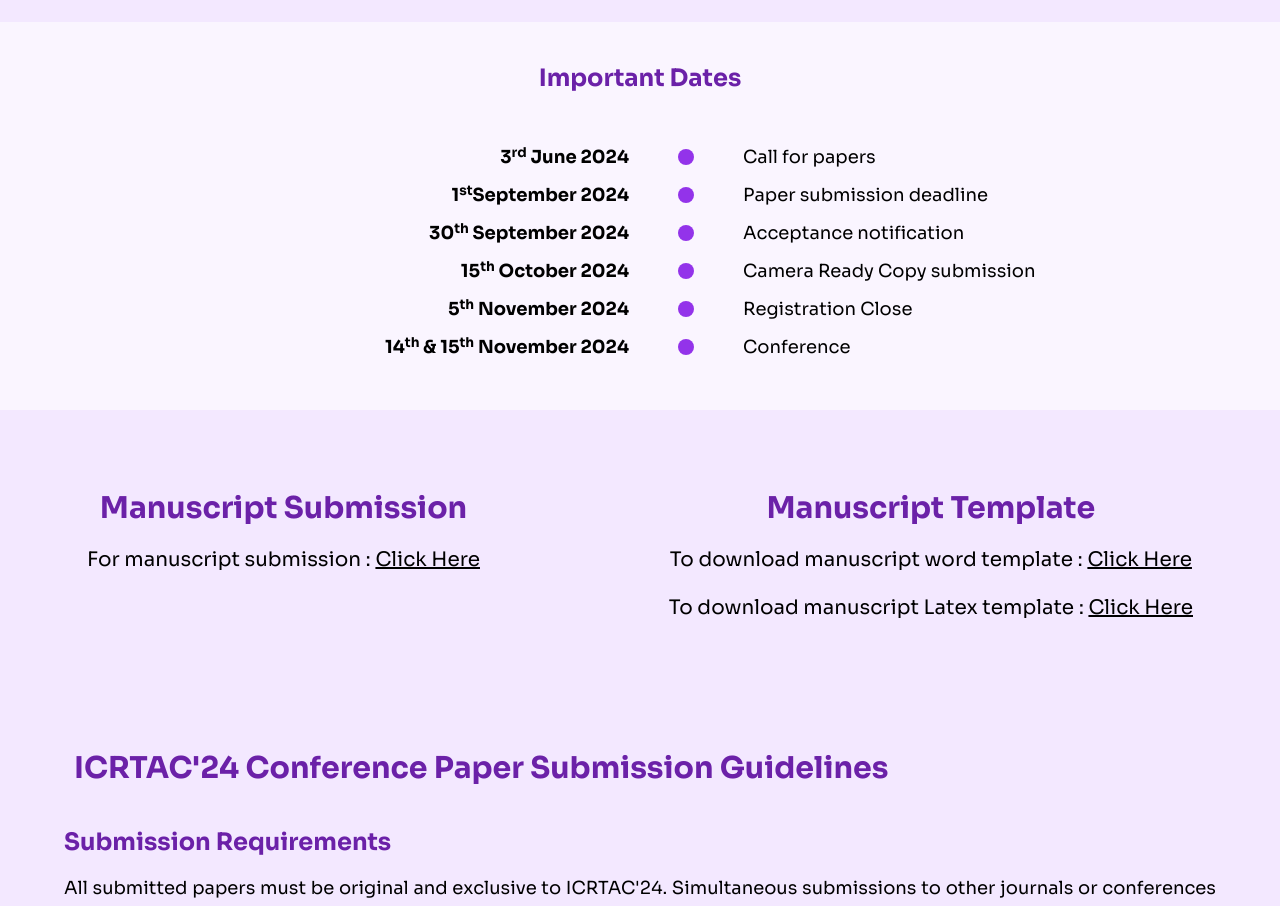
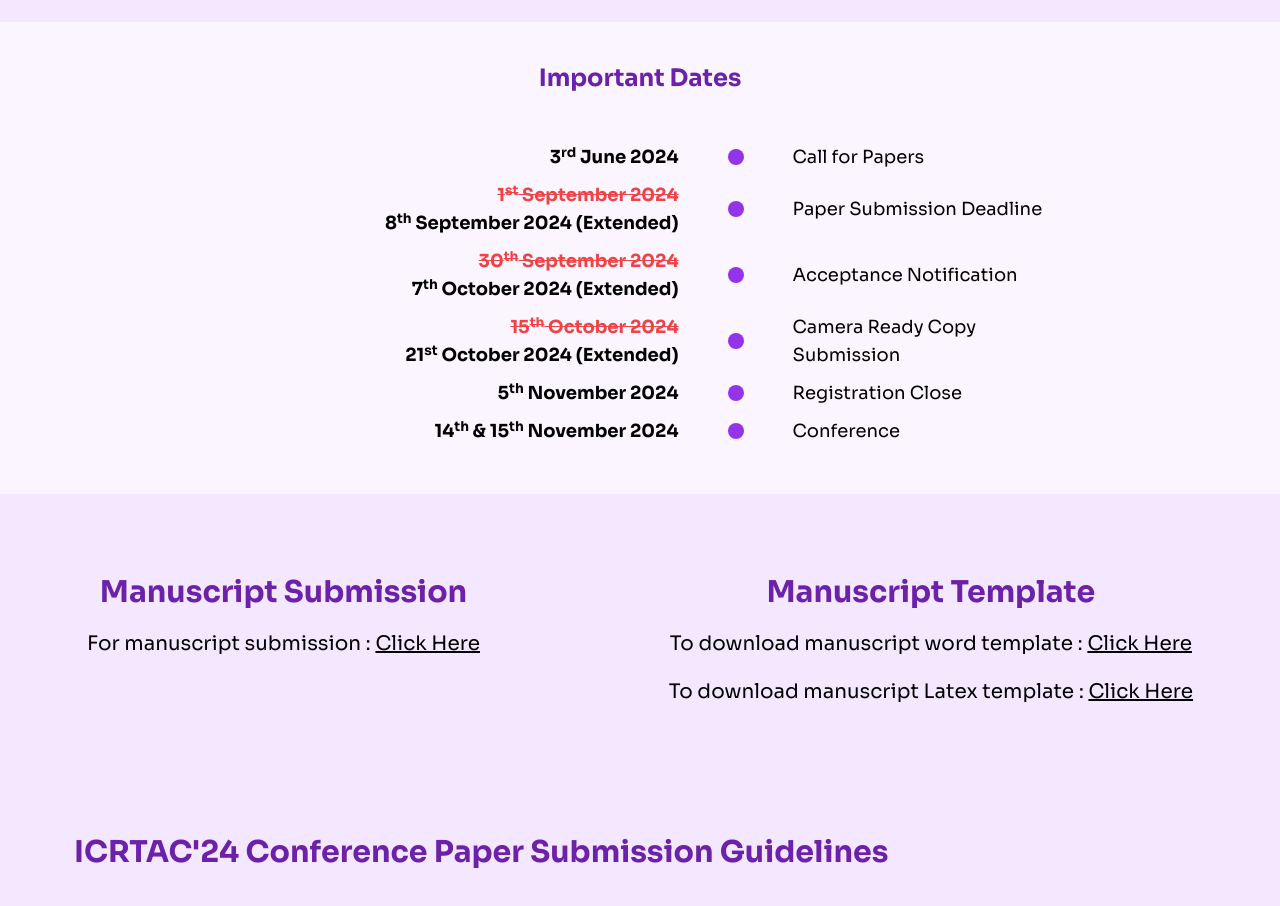
Before and after one commit to aswin-codes/IRCTAC-24, a React (Vite) app: page / in a window 1280 px wide. Shown: the part 7060-7966 px from the top of the page. Built offline with nearby package versions, Linux system fonts and the light colour scheme.

Commit message:
Update ImportantDates.jsx

```diff
--- a/src/components/ImportantDates.jsx
+++ b/src/components/ImportantDates.jsx
@@ -9,34 +9,81 @@
                     <table className='text-sm sm:text-lg w-full'>
                         <tbody>
                             <tr className='border-y-8 border-transparent'>
-                                <td className='w-56 text-right font-bold whitespace-nowrap'><p className='mr-2 sm:mr-10'>3<sup>rd</sup> June 2024</p></td>
-                                <td className='w-8'><div className="w-4 h-4 rounded-full bg-purple-600 mx-auto"></div></td>
-                                <td className='text-left'><p className='ml-2 sm:ml-10 w-fit'>Call for papers</p></td>
+                                <td className='w-56 text-right font-bold whitespace-nowrap'>
+                                    <p className='mr-2 sm:mr-10'>
+                                        3<sup>rd</sup> June 2024
+                                    </p>
+                                </td>
+                                <td className='w-8'>
+                                    <div className="w-4 h-4 rounded-full bg-purple-600 mx-auto"></div>
+                                </td>
+                                <td className='text-left'>
+                                    <p className='ml-2 sm:ml-10 w-fit'>Call for Papers</p>
+                                </td>
                             </tr>
                             <tr className='border-y-8 border-transparent'>
-                                <td className='w-56 text-right font-bold whitespace-nowrap'><p className='mr-2 sm:mr-10'>1<sup>st</sup>September 2024</p></td>
-                                <td className='w-8'><div className="w-4 h-4 rounded-full bg-purple-600 mx-auto"></div></td>
-                                <td className='text-left'><p className='ml-2 sm:ml-10 w-fit'>Paper submission deadline</p></td>
+                                <td className='w-56 text-right font-bold whitespace-nowrap'>
+                                    <p className='mr-2 sm:mr-10'>
+                                        <s className='text-red-500'>1<sup>st</sup> September 2024</s><br />
+                                        8<sup>th</sup> September 2024 (Extended)
+                                    </p>
+                                </td>
+                                <td className='w-8'>
+                                    <div className="w-4 h-4 rounded-full bg-purple-600 mx-auto"></div>
+                                </td>
+                                <td className='text-left'>
+                                    <p className='ml-2 sm:ml-10 w-fit'>Paper Submission Deadline</p>
+                                </td>
                             </tr>
                             <tr className='border-y-8 border-transparent'>
-                                <td className='w-56 text-right font-bold whitespace-nowrap'><p className='mr-2 sm:mr-10'>30<sup>th</sup> September 2024</p></td>
-                                <td className='w-8'><div className="w-4 h-4 rounded-full bg-purple-600 mx-auto"></div></td>
-                                <td className='text-left'><p className='ml-2 sm:ml-10 w-fit'>Acceptance notification</p></td>
+                                <td className='w-56 text-right font-bold whitespace-nowrap'>
+                                    <p className='mr-2 sm:mr-10'>
+                                        <s className='text-red-500'>30<sup>th</sup> September 2024</s><br />
+                                        7<sup>th</sup> October 2024 (Extended)
+                                    </p>
+                                </td>
+                                <td className='w-8'>
+                                    <div className="w-4 h-4 rounded-full bg-purple-600 mx-auto"></div>
+                                </td>
+                                <td className='text-left'>
+                                    <p className='ml-2 sm:ml-10 w-fit'>Acceptance Notification</p>
+                                </td>
                             </tr>
                             <tr className='border-y-8 border-transparent'>
-                                <td className='w-56 text-right font-bold whitespace-nowrap'><p className='mr-2 sm:mr-10'>15<sup>th</sup> October 2024</p></td>
-                                <td className='w-8'><div className="w-4 h-4 rounded-full bg-purple-600 mx-auto"></div></td>
-                                <td className='text-left'><p className='ml-2 sm:ml-10 w-fit'>Camera Ready Copy submission</p></td>
+                                <td className='w-56 text-right font-bold whitespace-nowrap'>
+                                    <p className='mr-2 sm:mr-10'>
+                                        <s className='text-red-500'>15<sup>th</sup> October 2024</s><br />
+                                        21<sup>st</sup> October 2024 (Extended)
+                                    </p>
+                                </td>
+                                <td className='w-8'>
+                                    <div className="w-4 h-4 rounded-full bg-purple-600 mx-auto"></div>
+                                </td>
+                                <td className='text-left'>
+                                    <p className='ml-2 sm:ml-10 w-fit'>Camera Ready Copy Submission</p>
+                                </td>
                             </tr>
                             <tr className='border-y-8 border-transparent'>
-                                <td className='w-56 text-right font-bold whitespace-nowrap'><p className='mr-2 sm:mr-10'>5<sup>th</sup> November 2024</p></td>
-                                <td className='w-8'><div className="w-4 h-4 rounded-full bg-purple-600 mx-auto"></div></td>
-                                <td className='text-left'><p className='ml-2 sm:ml-10 w-fit'>Registration Close</p></td>
+                                <td className='w-56 text-right font-bold whitespace-nowrap'>
+                                    <p className='mr-2 sm:mr-10'>5<sup>th</sup> November 2024</p>
+                                </td>
+                                <td className='w-8'>
+                                    <div className="w-4 h-4 rounded-full bg-purple-600 mx-auto"></div>
+                                </td>
+                                <td className='text-left'>
+                                    <p className='ml-2 sm:ml-10 w-fit'>Registration Close</p>
+                                </td>
                             </tr>
                             <tr className='border-y-8 border-transparent'>
-                                <td className='w-56 text-right font-bold whitespace-nowrap'><p className='mr-2 sm:mr-10'>14<sup>th</sup> & 15<sup>th</sup> November 2024</p></td>
-                                <td className='w-8'><div className="w-4 h-4 rounded-full bg-purple-600 mx-auto"></div></td>
-                                <td className='text-left'><p className='ml-2 sm:ml-10 w-fit'>Conference</p></td>
+                                <td className='w-56 text-right font-bold whitespace-nowrap'>
+                                    <p className='mr-2 sm:mr-10'>14<sup>th</sup> & 15<sup>th</sup> November 2024</p>
+                                </td>
+                                <td className='w-8'>
+                                    <div className="w-4 h-4 rounded-full bg-purple-600 mx-auto"></div>
+                                </td>
+                                <td className='text-left'>
+                                    <p className='ml-2 sm:ml-10 w-fit'>Conference</p>
+                                </td>
                             </tr>
                         </tbody>
                     </table>
```
